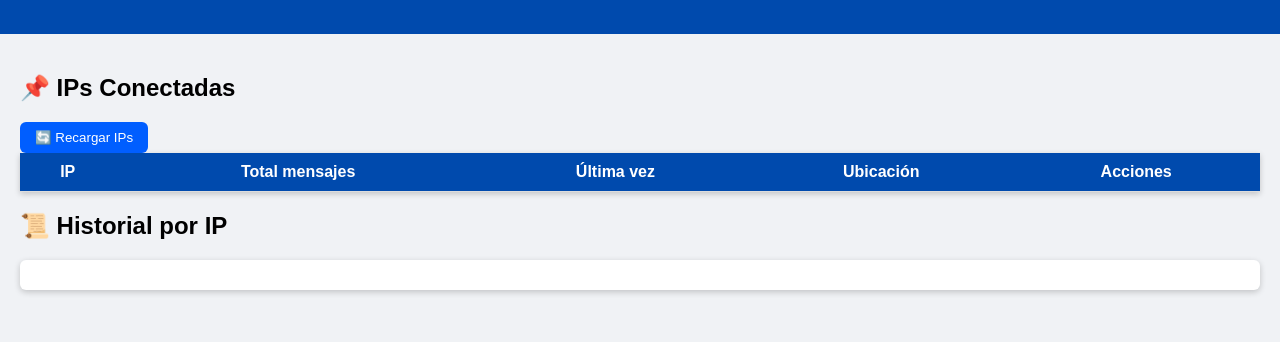
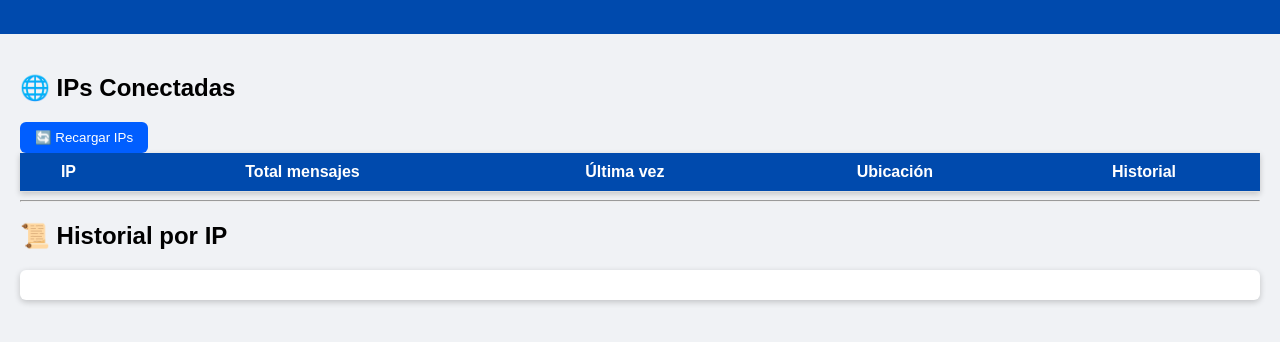
Before and after one commit to tcnitsug-maker/indautor-chatbot, a website: page public/admin.html in a window 1280 px wide. Shown: the part 76-418 px from the top of the page. Drawn offline with Linux system fonts and the light colour scheme.

Commit message:
Update admin.html

```diff
--- a/public/admin.html
+++ b/public/admin.html
@@ -3,17 +3,19 @@
 <head>
 <meta charset="utf-8" />
 <meta name="viewport" content="width=device-width, initial-scale=1" />
-<title>Panel Administrativo - INDARELÍN</title>
+<title>Panel Administrativo INDARELÍN</title>
 <link rel="stylesheet" href="admin.css" />
 </head>
 
 <body>
+
 <header>
   <h1>Panel Administrativo INDARELÍN</h1>
 </header>
 
 <main>
-    <h2>📌 IPs Conectadas</h2>
+
+  <h2>🌐 IPs Conectadas</h2>
   <button onclick="loadIPs()">🔄 Recargar IPs</button>
 
   <table id="ipTable">
@@ -23,14 +25,17 @@
         <th>Total mensajes</th>
         <th>Última vez</th>
         <th>Ubicación</th>
-          <th>Acciones</th>
+        <th>Historial</th>
       </tr>
     </thead>
     <tbody></tbody>
   </table>
 
+  <hr>
+
   <h2>📜 Historial por IP</h2>
   <div id="historyBox"></div>
+
 </main>
 
 <script src="admin.js"></script>
```
Lines whose indentation alone changed are shown as unchanged.
